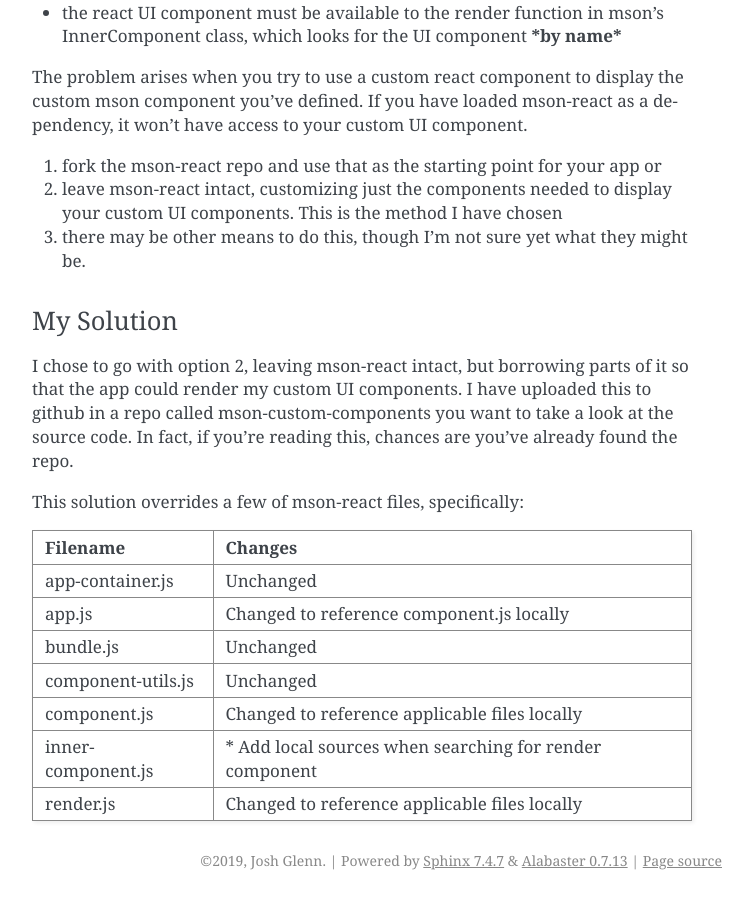
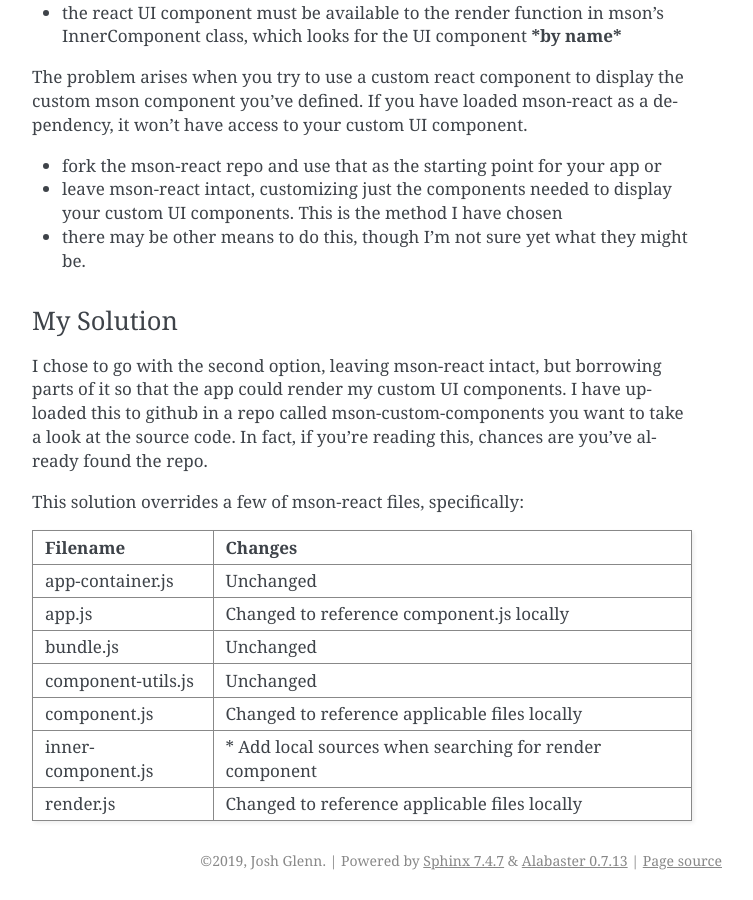
Before and after one commit to joshglenn/mson-docs, a Sphinx documentation site: the page built from docs/custom-components.rst, in a window 1280 px wide and 900 px high, scrolled down 1679 px. Shown: the whole window, without its empty margins (388-1141 px from the left). Built offline with Sphinx 7.4.7, drawn with Linux system fonts in a browser that asks for light colours; pages that are not in the unit, such as notebooks, are missing from menus.

Commit message:
Update custom-components.rst

```diff
--- a/docs/custom-components.rst
+++ b/docs/custom-components.rst
@@ -60,16 +60,16 @@
 
 The problem arises when you try to use a custom react component to display the custom mson component you've defined. If you have loaded mson-react as a dependency, it won't have access to your custom UI component.
 
-(1) fork the mson-react repo and use that as the starting point for your app or
+- fork the mson-react repo and use that as the starting point for your app or
 
-(2) leave mson-react intact, customizing just the components needed to display your custom UI components. This is the method I have chosen
+- leave mson-react intact, customizing just the components needed to display your custom UI components. This is the method I have chosen
 
-(3) there may be other means to do this, though I'm not sure yet what they might be.
+- there may be other means to do this, though I'm not sure yet what they might be.
 
 My Solution
 ~~~~~~~~~~~
 
-I chose to go with option 2, leaving mson-react intact, but borrowing parts of it so that the app could render my custom UI components. I have uploaded this to github in a repo called mson-custom-components you want to take a look at the source code. In fact, if you're reading this, chances are you've already found the repo.
+I chose to go with the second option, leaving mson-react intact, but borrowing parts of it so that the app could render my custom UI components. I have uploaded this to github in a repo called mson-custom-components you want to take a look at the source code. In fact, if you're reading this, chances are you've already found the repo.
 
 This solution overrides a few of mson-react files, specifically:
 
```
